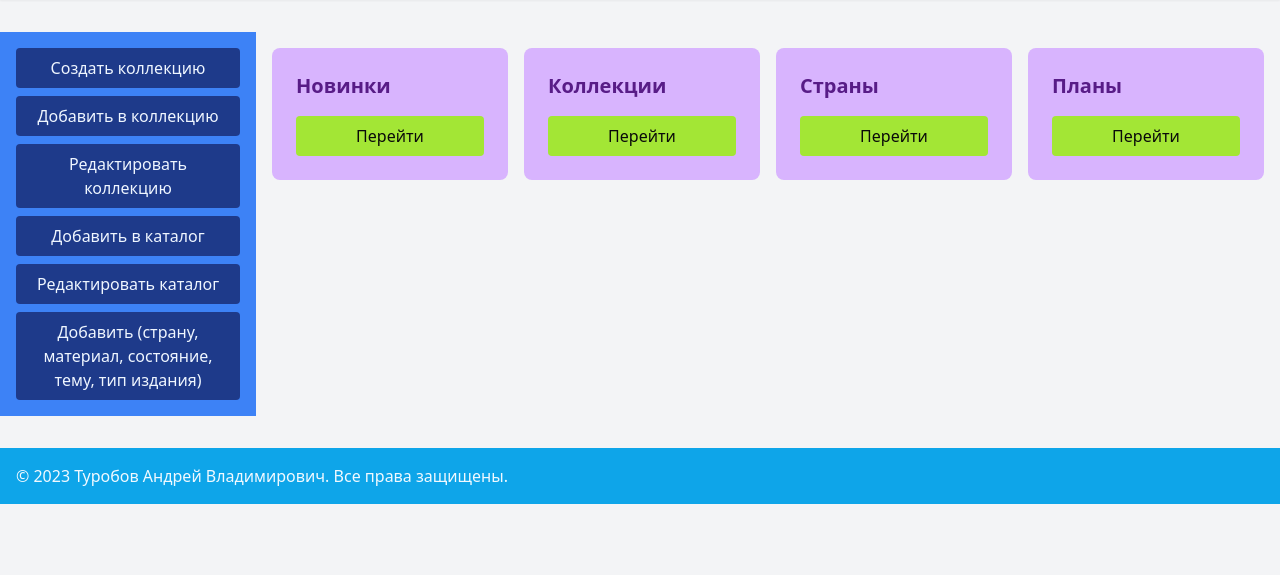
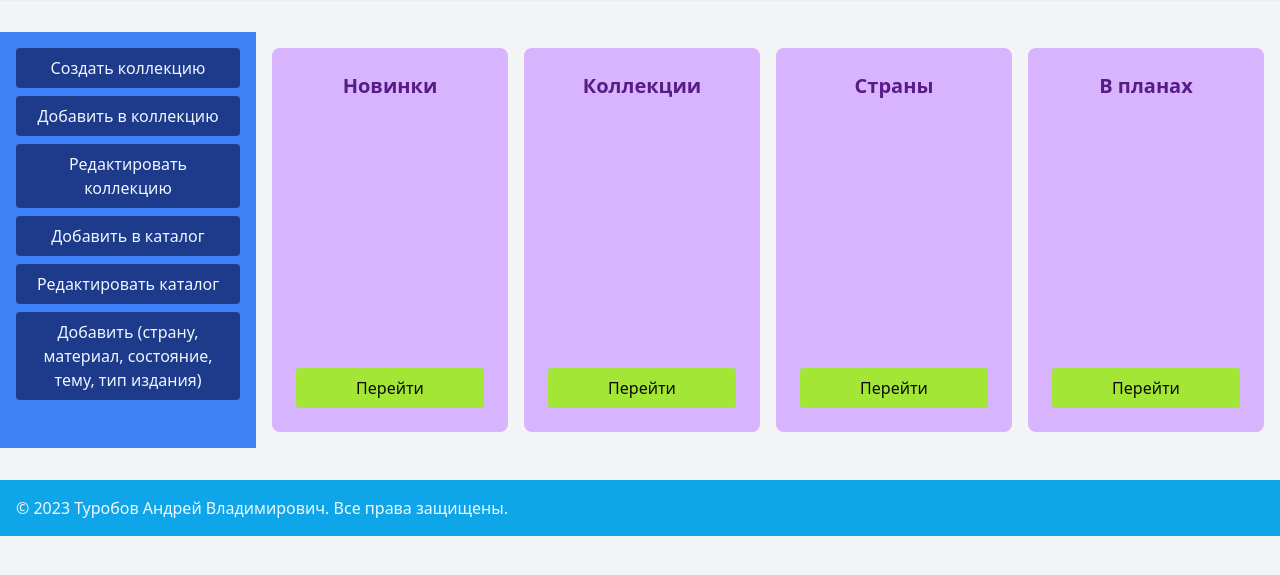
Before and after one commit to AndreyTurobov/CollectOnDjango, a Django app: page / in a window 1280 px wide. Shown: the part 120-695 px from the top of the page. Run offline with Django 4.2, Linux system fonts and the light colour scheme; some libraries are stand-ins or nearby versions.

Commit message:
increased the height of the cards on the main page

```diff
--- a/templates/index.html
+++ b/templates/index.html
@@ -4,27 +4,27 @@
 <!-- Cards -->
 <div class="flex-1 p-4">
     <div class="grid grid-cols-1 md:grid-cols-2 lg:grid-cols-4 gap-4">
-        <div class="bg-[#d8b4fe] p-6 rounded-lg">
-            <h3 class="text-[#581c87] text-xl font-bold">Новинки</h3>
+        <div class="bg-[#d8b4fe] p-6 rounded-lg h-96 flex flex-col justify-between">
+            <h3 class="text-[#581c87] text-xl font-bold text-center">Новинки</h3>
             <button
                 onclick="openModal('new')"
                 class="mt-4 bg-[#a3e635] text-[#0a0a0a] px-4 py-2 block w-full text-center rounded hover:bg-[#86efac]"
             >Перейти</button>
         </div>
-        <div class="bg-[#d8b4fe] p-6 rounded-lg">
-            <h3 class="text-[#581c87] text-xl font-bold">Коллекции</h3>
+        <div class="bg-[#d8b4fe] p-6 rounded-lg h-96 flex flex-col justify-between">
+            <h3 class="text-[#581c87] text-xl font-bold text-center">Коллекции</h3>
             <a href="{% url 'collection-list' %}"
                class="mt-4 bg-[#a3e635] text-[#0a0a0a] px-4 py-2 block text-center rounded hover:bg-[#86efac]"
             >Перейти</a>
         </div>
-        <div class="bg-[#d8b4fe] p-6 rounded-lg">
-            <h3 class="text-[#581c87] text-xl font-bold">Страны</h3>
+        <div class="bg-[#d8b4fe] p-6 rounded-lg h-96 flex flex-col justify-between">
+            <h3 class="text-[#581c87] text-xl font-bold text-center">Страны</h3>
             <a href="{% url 'country-list' %}"
                class="mt-4 bg-[#a3e635] text-[#0a0a0a] px-4 py-2 block text-center rounded hover:bg-[#86efac]"
             >Перейти</a>
         </div>
-        <div class="bg-[#d8b4fe] p-6 rounded-lg">
-            <h3 class="text-[#581c87] text-xl font-bold">Планы</h3>
+        <div class="bg-[#d8b4fe] p-6 rounded-lg h-96 flex flex-col justify-between">
+            <h3 class="text-[#581c87] text-xl font-bold text-center">В планах</h3>
             <button
                 onclick="openModal('plan')"
                 class="mt-4 bg-[#a3e635] text-[#0a0a0a] px-4 py-2 block w-full text-center rounded hover:bg-[#86efac]"
```
